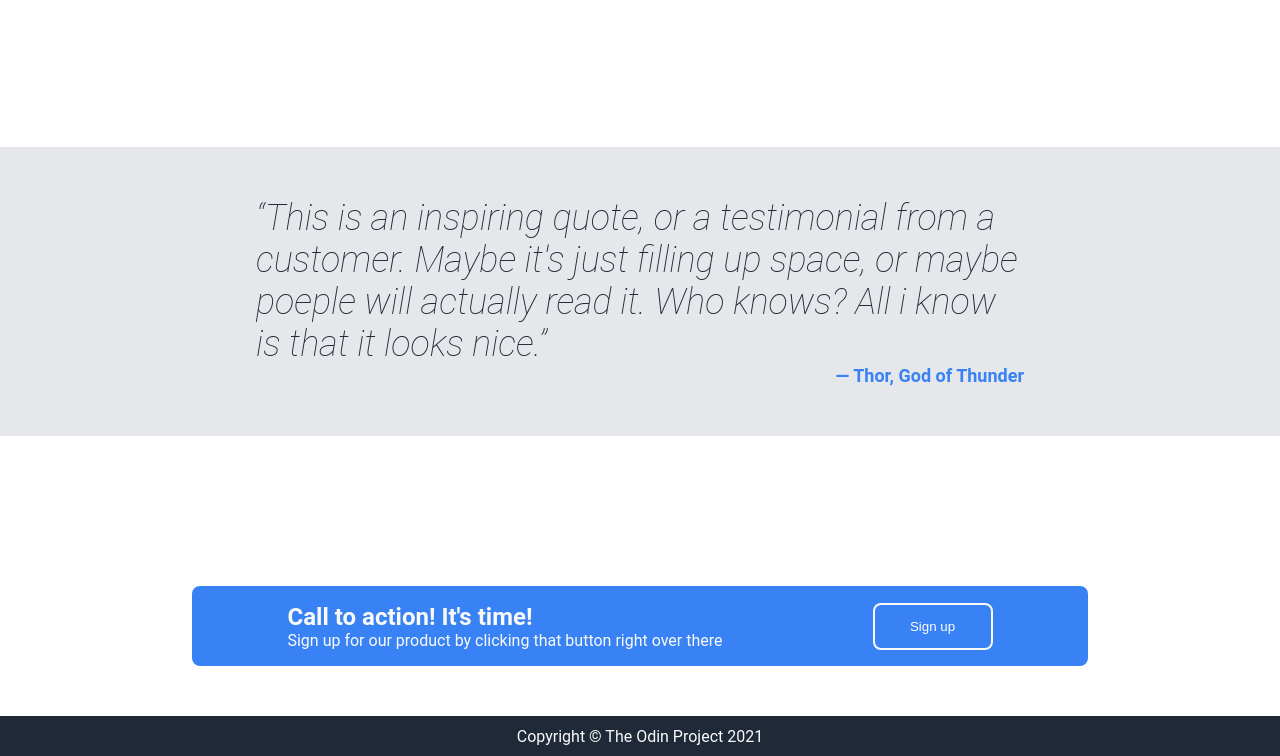
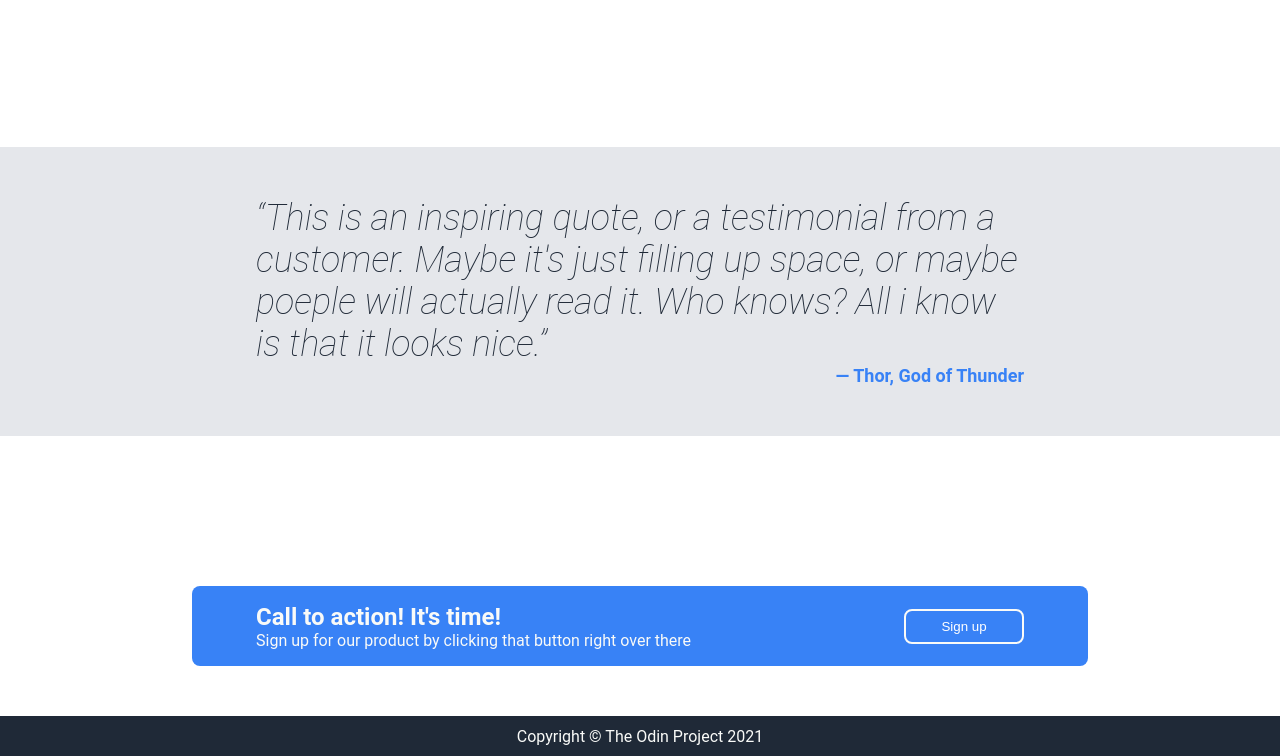
Before and after one commit to Cazpar/Odin-project-2, a plain HTML site: page index.html in a window 1280 px wide. Shown: the part 705-1461 px from the top of the page. Drawn offline with Linux system fonts and the light colour scheme.

Commit message:
feat: :lipstick: Updated container.blue
Some prooblems on smaller screen sizes in the last section, so configured their shrinking value so the text shrinks and button doesnt

```diff
--- a/styles/index.css
+++ b/styles/index.css
@@ -144,12 +144,20 @@ body {
     flex-direction: row;
     flex-wrap: wrap;
     align-content: space-around;
-    justify-content: center;
-    gap: 150px;
+    justify-content: space-between;
+    align-items: center;
+    padding: 0 5vw;
+
 }
 
 .container.blue button{
     border: 2px solid #F9FAF8;
+    flex-shrink: 0;
+}
+
+.container.blue .text-container {
+    flex-shrink: 3;
+    word-wrap: break-word;
 }
 
 .footer {
```
